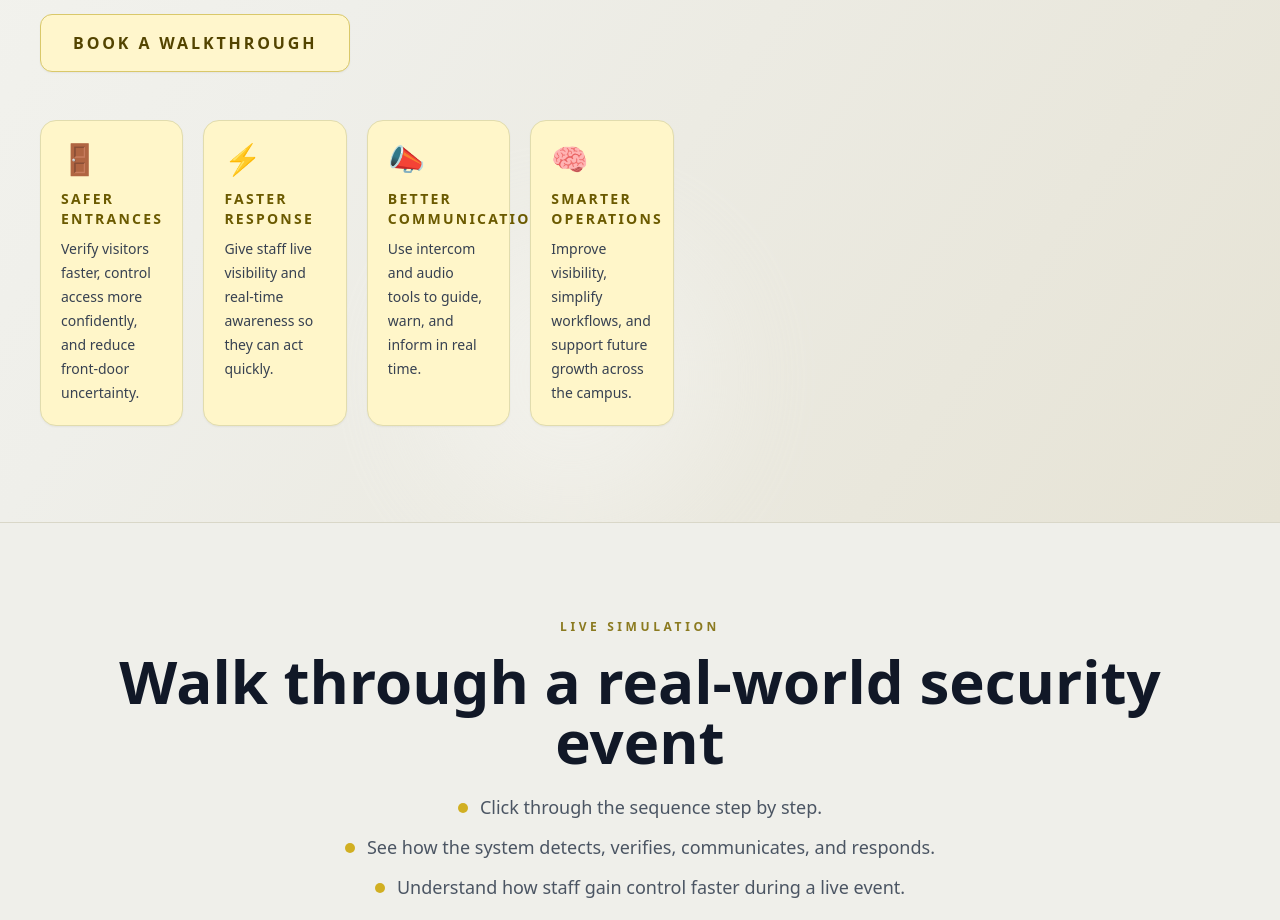
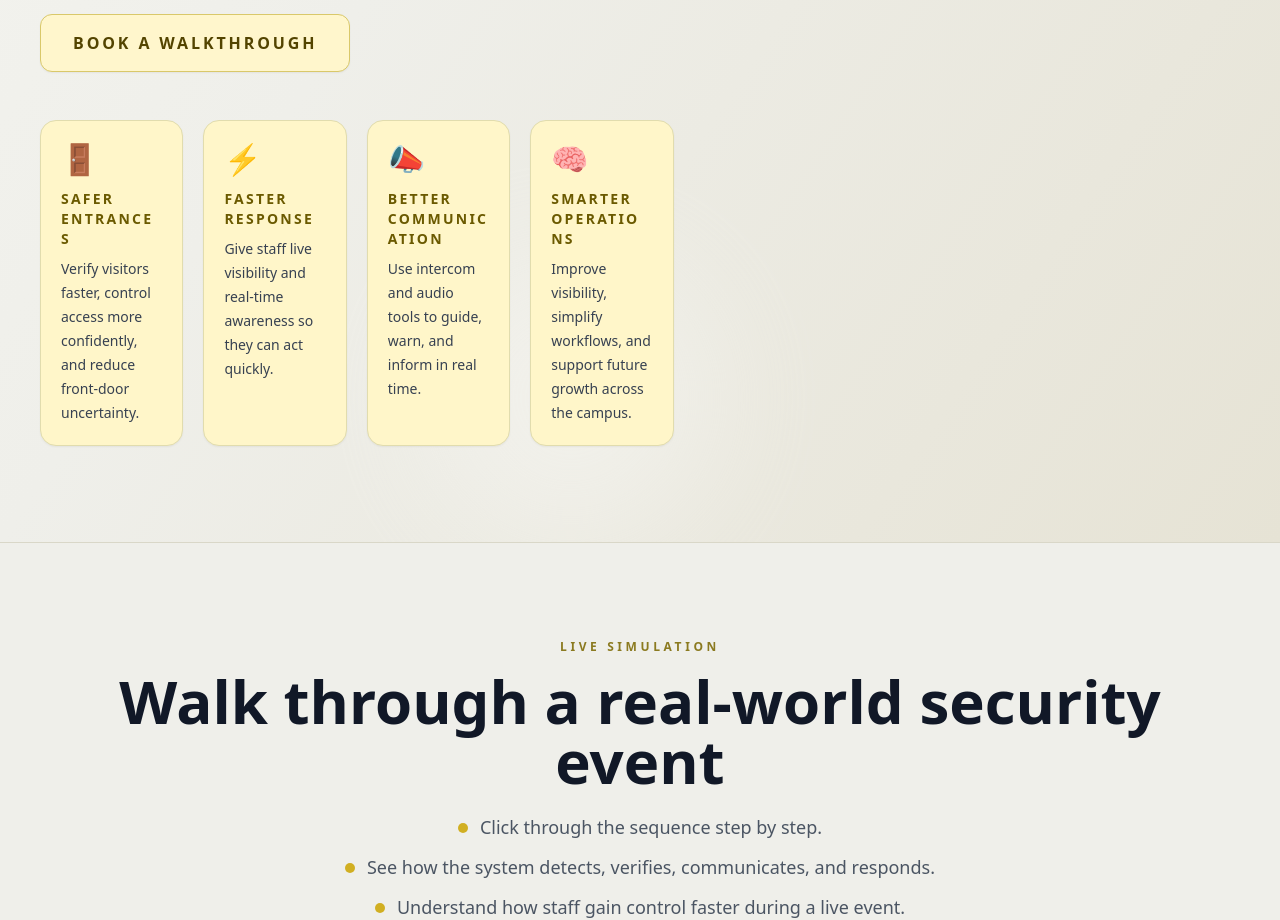
Before and after one commit to ctraverAdmin/school-security-demo, a React (Vite) app: page / in a window 1280 px wide. Shown: the part 1362-2282 px from the top of the page. Built offline with nearby package versions, Linux system fonts and the light colour scheme.

Commit message:
fixwords

```diff
--- a/src/App.jsx
+++ b/src/App.jsx
@@ -327,7 +327,7 @@ export default function AxisSchoolSecurityBrochure() {
                 Interactive School Security Brochure
               </div>
 
-              <h1 className="mt-6 max-w-6xl text-5xl font-black leading-[0.92] text-[#111827] md:text-7xl xl:text-8xl">
+              <h1 className="mt-6 max-w-6xl text-2xl font-black leading-[0.92] text-[#111827] md:text-7xl xl:text-8xl">
                 Your school may already have
                 <br />
                 security gaps you cannot
@@ -372,14 +372,14 @@ export default function AxisSchoolSecurityBrochure() {
                 </a>
               </div>
 
-              <div className="mt-12 grid grid-cols-1 gap-5 sm:grid-cols-2 lg:grid-cols-4">
+<div className="mt-12 grid w-full gap-5 grid-cols-1 sm:grid-cols-2 lg:grid-cols-4">
   {valuePoints.map((item) => (
     <div
       key={item.title}
-                    className="rounded-2xl border border-[#e1dcae] bg-[#fff6c9] p-5 shadow-sm transition hover:-translate-y-0.5"
+      className="min-w-0 rounded-2xl border border-[#e1dcae] bg-[#fff6c9] p-5 shadow-sm transition hover:-translate-y-0.5"
     >
       <div className="mb-3 text-3xl">{item.icon}</div>
-                    <div className="text-sm font-black uppercase tracking-[0.16em] text-[#6b5a00]">
+      <div className="text-sm font-black uppercase tracking-[0.16em] text-[#6b5a00] break-words">
         {item.title}
       </div>
       <div className="mt-2 text-sm leading-6 text-[#374151]">{item.text}</div>
```
Lines whose indentation alone changed are shown as unchanged.
